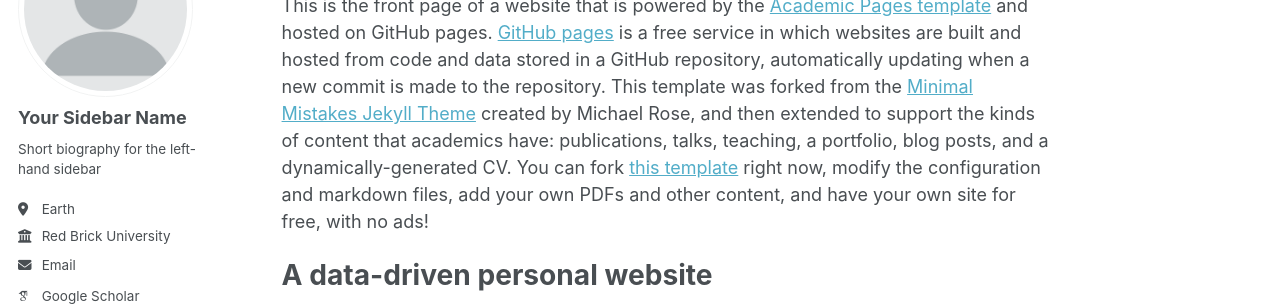
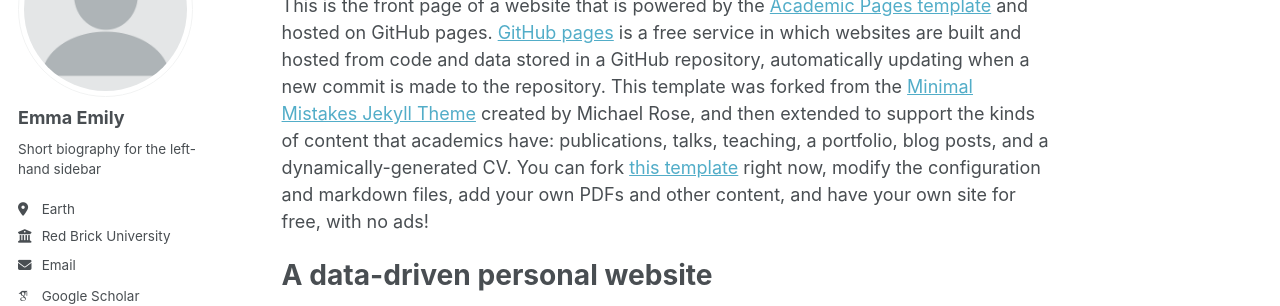
Before and after one commit to mychang01/college, a Jekyll site: the page built from _pages/about.md, in a window 1280 px wide. Shown: the part 177-483 px from the top of the page. Built offline with Jekyll 4.4.1, drawn with Linux system fonts in a browser that asks for light colours; some web fonts are replaced.

Commit message:
Update _config.yml

```diff
--- a/_config.yml
+++ b/_config.yml
@@ -23,7 +23,7 @@ repository               : "academicpages/academicpages.github.io"
 author:
   # Biographic information
   avatar           : "profile.png"
-  name             : "Your Sidebar Name"
+  name             : "Emma Emily"
   pronouns         : # example: "she/her"
   bio              : "Short biography for the left-hand sidebar"
   location         : "Earth"
```
